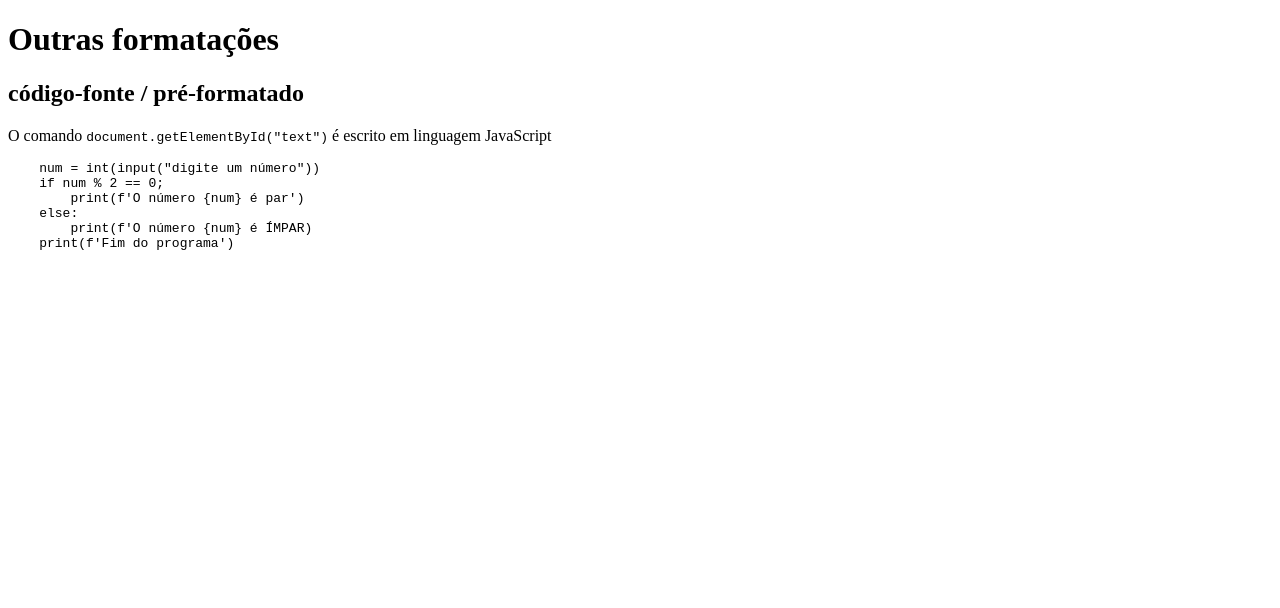
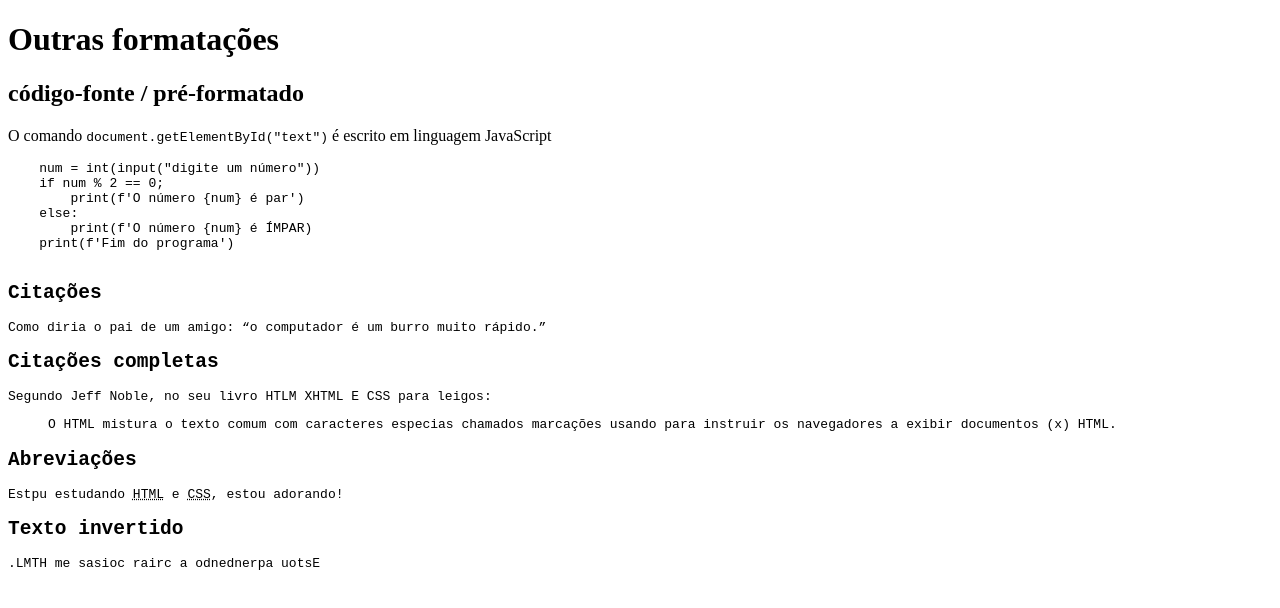
Before and after one commit to FariasFarias/HTML-CSS-CURSO, a plain HTML site: page exercicios/ex009/index.html in a window 1280 px wide. Drawn offline with Linux system fonts and the light colour scheme.

Commit message:
Capítulo 8 aula 4

```diff
--- a/exercicios/ex009/index.html
+++ b/exercicios/ex009/index.html
@@ -19,6 +19,17 @@
         print(f'O número {num} é ÍMPAR)
     print(f'Fim do programa')
         </pre>
+        <h2>Citações</h2>
+        <p>Como diria o pai de um amigo: <q>o computador é um burro muito rápido.</q></p>
+        <h2>Citações completas</h2>
+        <p>Segundo Jeff Noble, no seu livro HTLM XHTML E CSS para leigos: </p>
+        <blockquote cite="https://www.google.com.br/books/edition/HTML_XHTML_e_CSS_Para_Leigos/E8ZtDwAAQBAJ?hl=pt-BR&gbpv=0">
+            O HTML mistura o texto comum com caracteres especias chamados marcações usando para instruir os navegadores a exibir documentos (x) HTML.
+        </blockquote>
+        <h2>Abreviações</h2>
+        <p>Estpu estudando <abbr title="HyperText Markup Language">HTML</abbr> e <abbr title="Cascading Style Sheets">CSS</abbr>, estou adorando!</p>
+        <h2>Texto invertido</h2>
+        <p><bdo dir="rtl">Estou aprendendo a criar coisas em HTML.</bdo></p>
     </code>
 </body>
 </html>
```
